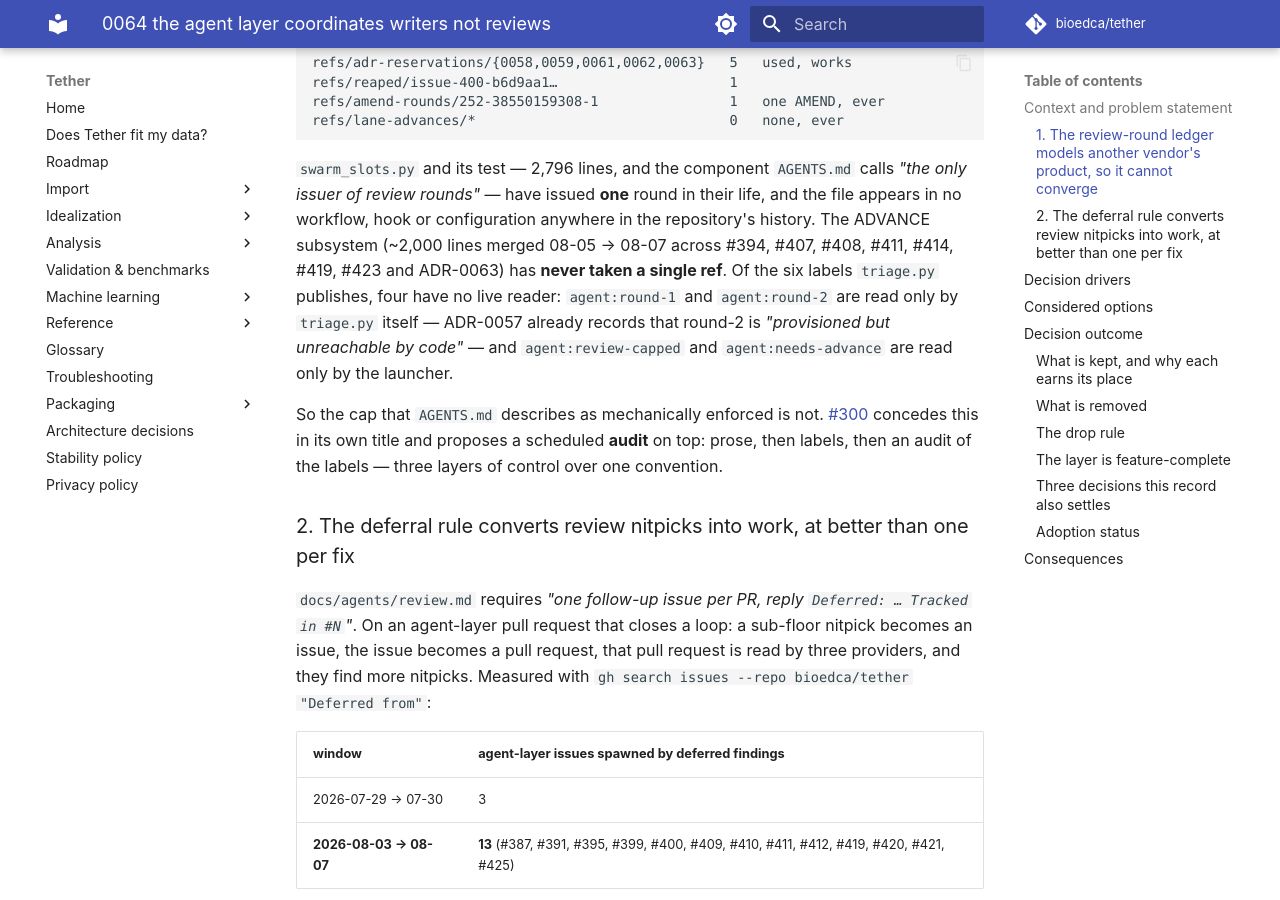
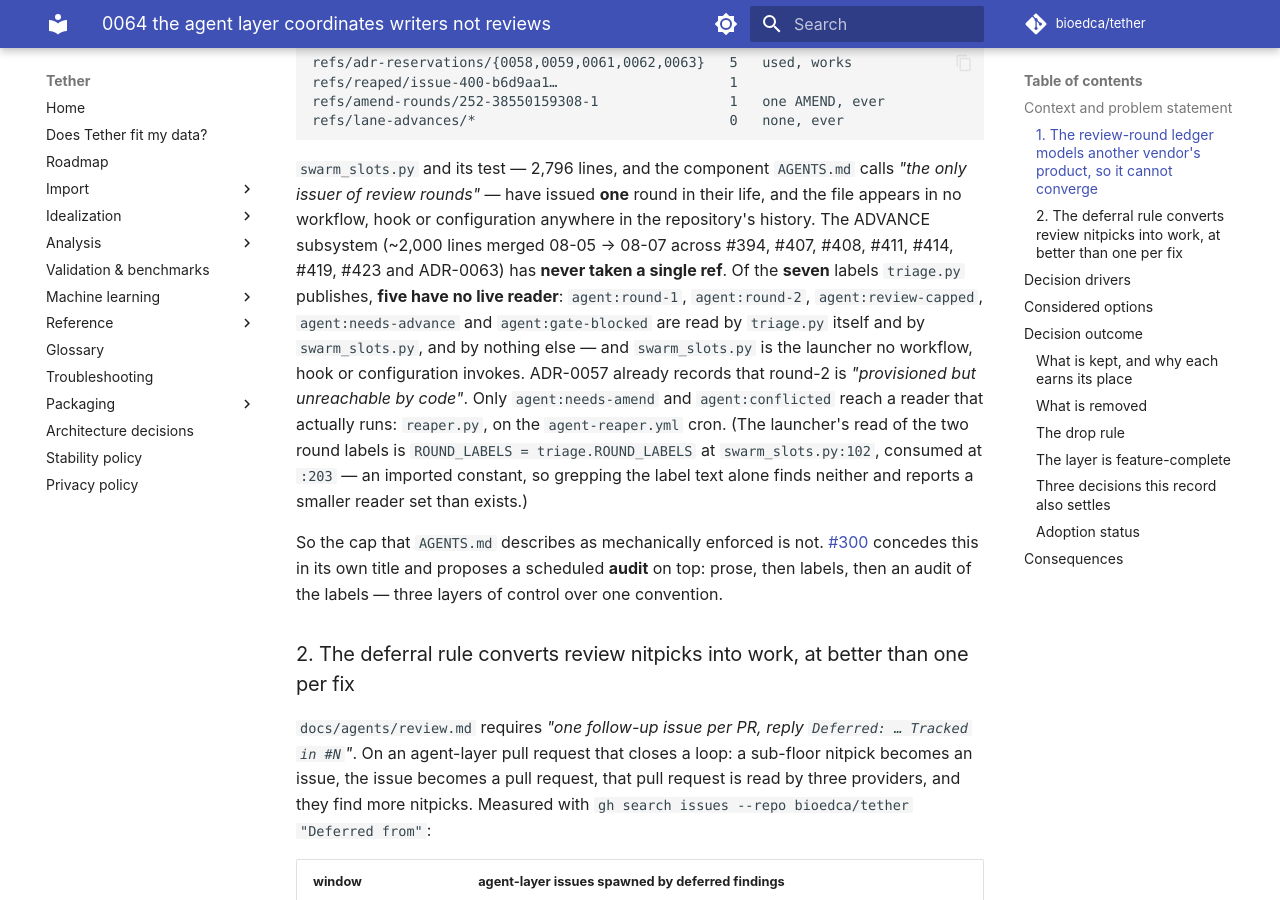
Before and after one commit to bioedca/tether, an MkDocs documentation site: the page built from docs/adr/0064-the-agent-layer-coordinates-writers-not-reviews.md, in a window 1280 px wide and 900 px high, scrolled down 2276 px. Built offline with MkDocs 1.6.1 and Material for MkDocs 9.7.7, drawn with Linux system fonts in a browser that asks for light colours; comment, search, counter and statistics services are not loaded; the version menu is left out.

Commit message:
docs(adr): seven labels, five dead - and a grep that could not see two of them
The record said six labels with four unread. It is seven with five unread, and
the rest of the document already knew: the removal list at 216 names five labels
and the summary at 319 says seven. Line 99 was the outlier, left over from before
agent:gate-blocked existed.

The reader inventory was also wrong, and wrong in the direction that flatters the
argument. swarm_slots.py does read agent:round-1 and agent:round-2 - through
`ROUND_LABELS = triage.ROUND_LABELS` at :102, consumed at :203. Grepping the
label text finds neither, which is how "read only by triage.py itself" got
written. The conclusion survives because swarm_slots.py is invoked by nothing, so
those labels still have no reader that runs - but the stated reason was false and
a reader checking it with grep would have reproduced the same mistake. The note
now says where the indirection is.

Corrected: five labels reach no running reader (round-1, round-2, review-capped,
needs-advance, gate-blocked); only needs-amend and conflicted do, via reaper.py
on the agent-reaper.yml cron.

Gates: mkdocs build --strict green, markdownlint-cli2 clean, gen_adr_index.py
--check up to date (62 records), 39 tests pass.

```diff
--- a/docs/adr/0064-the-agent-layer-coordinates-writers-not-reviews.md
+++ b/docs/adr/0064-the-agent-layer-coordinates-writers-not-reviews.md
@@ -96,10 +96,15 @@ refs/lane-advances/*                               0   none, ever
 of review rounds"* — have issued **one** round in their life, and the file appears in no workflow,
 hook or configuration anywhere in the repository's history. The ADVANCE subsystem (~2,000 lines
 merged 08-05 → 08-07 across #394, #407, #408, #411, #414, #419, #423 and ADR-0063) has **never taken
-a single ref**. Of the six labels `triage.py` publishes, four have no live reader: `agent:round-1`
-and `agent:round-2` are read only by `triage.py` itself — ADR-0057 already records that round-2 is
-*"provisioned but unreachable by code"* — and `agent:review-capped` and `agent:needs-advance` are
-read only by the launcher.
+a single ref**. Of the **seven** labels `triage.py` publishes, **five have no live reader**:
+`agent:round-1`, `agent:round-2`, `agent:review-capped`, `agent:needs-advance` and
+`agent:gate-blocked` are read by `triage.py` itself and by `swarm_slots.py`, and by nothing else —
+and `swarm_slots.py` is the launcher no workflow, hook or configuration invokes. ADR-0057 already
+records that round-2 is *"provisioned but unreachable by code"*. Only `agent:needs-amend` and
+`agent:conflicted` reach a reader that actually runs: `reaper.py`, on the `agent-reaper.yml` cron.
+(The launcher's read of the two round labels is `ROUND_LABELS = triage.ROUND_LABELS` at
+`swarm_slots.py:102`, consumed at `:203` — an imported constant, so grepping the label text alone
+finds neither and reports a smaller reader set than exists.)
 
 So the cap that `AGENTS.md` describes as mechanically enforced is not.
 [#300](https://github.com/bioedca/tether/issues/300) concedes this in its own title and proposes a
```
